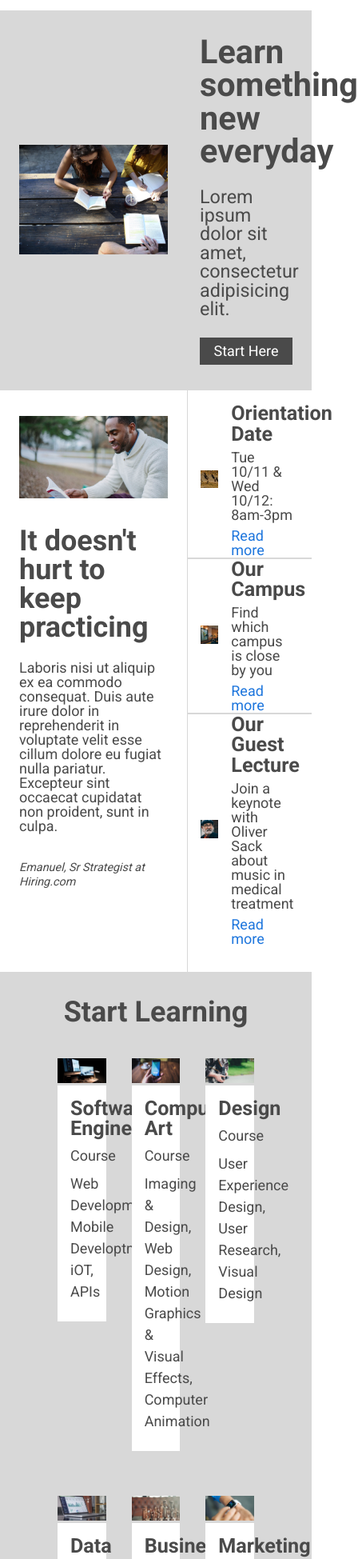
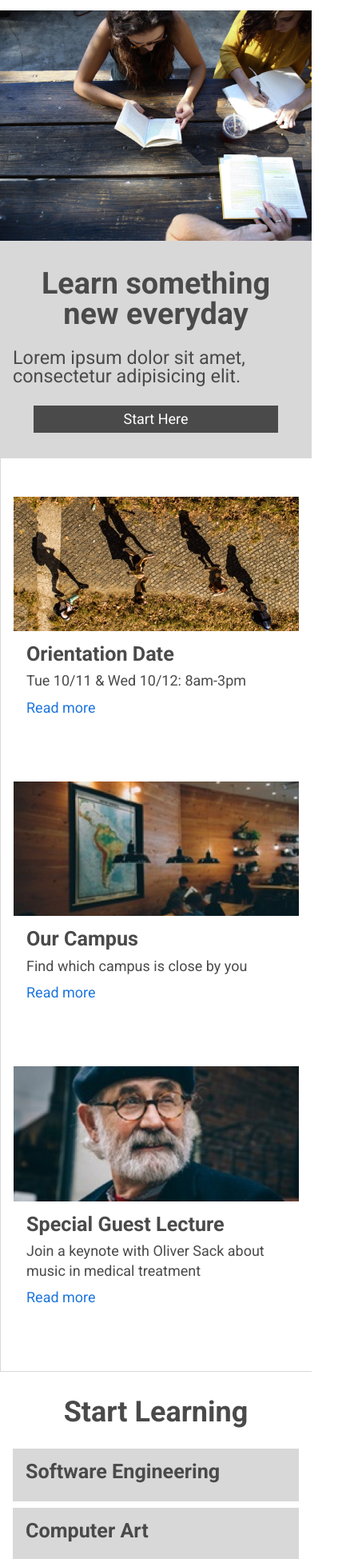
Before and after one commit to danh15/cc-project-colmar-academy, a plain HTML site: page index.html in a window 390 px wide. Shown: the part 51-2000 px from the top of the page at 80% size, 448 px wide, since content can reach past the window. Drawn offline with Linux system fonts and the light colour scheme.

Commit message:
Add media queries for mobile sizing

```diff
--- a/assets/css/styles.css
+++ b/assets/css/styles.css
@@ -55,7 +55,7 @@ h3 {
 
 .side-container {
   width: 40%;
-  padding: 32px 24px 32px 16px;
+  padding: 32px 0 32px 16px;
 }
 
 .banner,
@@ -88,7 +88,7 @@ h3 {
 
 .side-card-text {
   width: 65%;
-  padding-right: 24px;
+  padding: 8px 24px 8px 0;
 }
 
 .side-card-text * {
@@ -176,6 +176,7 @@ h3 {
 .banner .side-container {
   max-width: 22rem;
   vertical-align: middle;
+  padding-right: 24px;
 }
 
 .banner p {
@@ -191,6 +192,40 @@ h3 {
   padding: 8px 0;
   color: white;
   background-color: #4a4a4a;
+}
+
+@media only screen and (max-width: 751px) {
+  .banner h1 {
+    font-size: 2.1rem;
+  }
+}
+
+@media only screen and (max-width: 710px) {
+  .banner {
+    flex-direction: column;
+  }
+
+  .banner .main-container {
+    width: 100%;
+    padding: 0;
+  }
+
+  .banner .side-container {
+    width: 100%;
+    max-width: none;
+    padding: 0 16px;
+    margin: 32px 0;
+    align-content: center;
+  }
+
+  .banner .side-container h1 {
+    text-align: center;
+  }
+
+  .banner .side-container a {
+    margin: 0 auto;
+  }
+
 }
 
 /* Info styles */
@@ -223,6 +258,54 @@ h3 {
 
 .info-img-mobile {
   display: none;
+}
+
+@media only screen and (max-width: 930px) {
+  .info .main-container,
+  .info .side-container {
+    width: 50%;
+  }
+}
+
+@media only screen and (max-width: 750px) {
+  .info .main-container {
+    display: none;
+  }
+
+  .info .side-container {
+    width: 100%;
+  }
+}
+
+@media only screen and (max-width: 500px) {
+  .info .side-card {
+    flex-direction: column;
+    padding: 32px 16px;
+    border: none;
+  }
+
+  .info .side-card-images {
+    width: 100%;
+    margin: 0;
+  }
+
+  .info .side-card-img {
+    display: none;
+  }
+
+  .info-img-mobile {
+    display: block;
+    width: 100%;
+  }
+
+  .info .side-card-text {
+    padding: 16px;
+    width: 100%;
+  }
+
+  .info .side-card-text {
+    line-height: 1.4rem;
+  }
 }
 
 /* Courses styles */
@@ -269,6 +352,64 @@ h3 {
   margin: 8px 0;
 }
 
+@media only screen and (max-width: 1061px) {
+  .course-card-text {
+    min-height: 12rem;
+  }
+}
+
+@media only screen and (max-width: 906px) {
+  .course-card-text {
+    min-height: 13.5rem;
+  }
+}
+
+@media only screen and (max-width: 806px) {
+  .courses {
+    padding: 32px 16px;
+  }
+}
+
+@media only screen and (max-width: 725px) {
+
+  .course-card {
+    width: 50%;
+  }
+
+  .course-card-text {
+    min-height: 12rem;
+  }
+}
+
+@media only screen and (max-width: 600px) {
+  .courses {
+    background-color: #fff;
+    border-top: 1px solid #d8d8d8;
+    border-bottom: 1px solid #d8d8d8;
+  }
+
+  .course-card {
+    width: 100%;
+    margin:4px 0;
+    padding: 0;
+  }
+
+  .course-card-text {
+    background-color: #d8d8d8;
+    min-height: 0;
+  }
+
+  .course-card h2 {
+    margin-bottom: 12px;
+  }
+
+  .course-card span,
+  .course-card img {
+    display: none;
+  }
+
+}
+
 /* Thesis styles */
 .thesis h2 {
   text-align: center;
@@ -293,6 +434,33 @@ h3 {
   padding-bottom: 8px;
 }
 
+@media only screen and (max-width: 925px) {
+  .thesis .main-container {
+    width:  55%;
+  }
+
+  .thesis .side-container {
+    width: 45%;
+  }
+}
+
+@media only screen and (max-width:  820px) {
+  .thesis .main-container {
+    width: 100%;
+    padding: 0;
+  }
+
+  .thesis .side-container,
+  .thesis .main-container h3,
+  .thesis .main-container p {
+    display: none;
+  }
+
+  .thesis video {
+    margin: 16px 0 24px 0;
+  }
+}
+
 /* Footer styles */
 footer {
   font-size: 0.8rem;
--- a/index.html
+++ b/index.html
@@ -89,7 +89,7 @@
           </div>
 
           <div class="side-card-text">
-            <h3>Our Guest Lecture</h3>
+            <h3>Special Guest Lecture</h3>
             <span>Join a keynote with Oliver Sack about music in medical treatment</span>
             <a href="#">Read more</a>
           </div>
```
